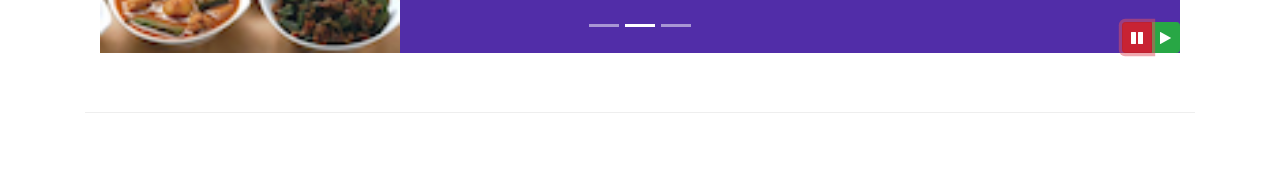
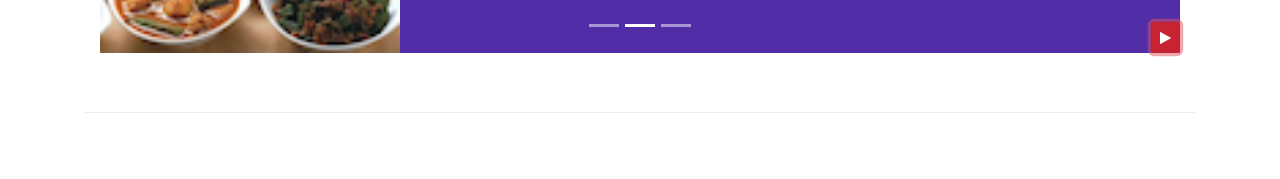
Before and after one commit to rubemfsv/Bootstrap-Studies, a website: page index.html in a window 1280 px wide. Both pictures are taken after a click on the button 1137 px from the left and 658 px from the top of the page. Shown: the part 621-800 px from the top of the page. Drawn offline with nearby package versions, Linux system fonts and the light colour scheme.

Commit message:
Change button

```diff
--- a/index.html
+++ b/index.html
@@ -241,14 +241,9 @@
                     <a class="carousel-control-next" href="#mycarousel" role="button" data-slide="next">
                         <span class="carousel-control-next-icon"></span>
                     </a>
-                    <div class="btn-group" id="carouselButton">
-                        <button class="btn btn-danger btn-sm" id="carousel-pause">
-                            <span class="fa fa-pause"></span>
-                        </button>
-                        <button class="btn btn-success btn-sm" id="carousel-play">
-                            <span class="fa fa-play"></span>
-                        </button>
-                    </div>
+                    <button class="btn btn-danger btn-sm" id="carouselButton">
+                        <span class="fa fa-pause"></span>
+                    </button>
                 </div>
             </div>
         </div>
@@ -362,13 +357,19 @@
     <script src="node_modules/popper.js/dist/umd/popper.min.js"></script>
     <script src="node_modules/bootstrap/dist/js/bootstrap.min.js"></script>
     <script>
-        $(document).ready(function(){
-            $("#mycarousel").carousel( { interval: 2000 } );
-            $("#carousel-pause").click(function(){
-                $("#mycarousel").carousel('pause');
-            });
-            $("#carousel-play").click(function(){
-                $("#mycarousel").carousel('cycle');
+        $(document).ready(function () {
+            $("#mycarousel").carousel({ interval: 1000 });
+            $("#carouselButton").click(function () {
+                if ($('#carouselButton').children('span').hasClass('fa-pause')) {
+                    $("#mycarousel").carousel('pause');
+                    $('#carouselButton').children('span').removeClass('fa-pause');
+                    $('#carouselButton').children('span').addClass('fa-play');
+                }
+                else if ($('#carouselButton').children('span').hasClass('fa-play')) {
+                    $("#mycarousel").carousel('cycle');
+                    $('#carouselButton').children('span').removeClass('fa-play');
+                    $('#carouselButton').children('span').addClass('fa-pause');
+                }
             });
         });
     </script>
```
